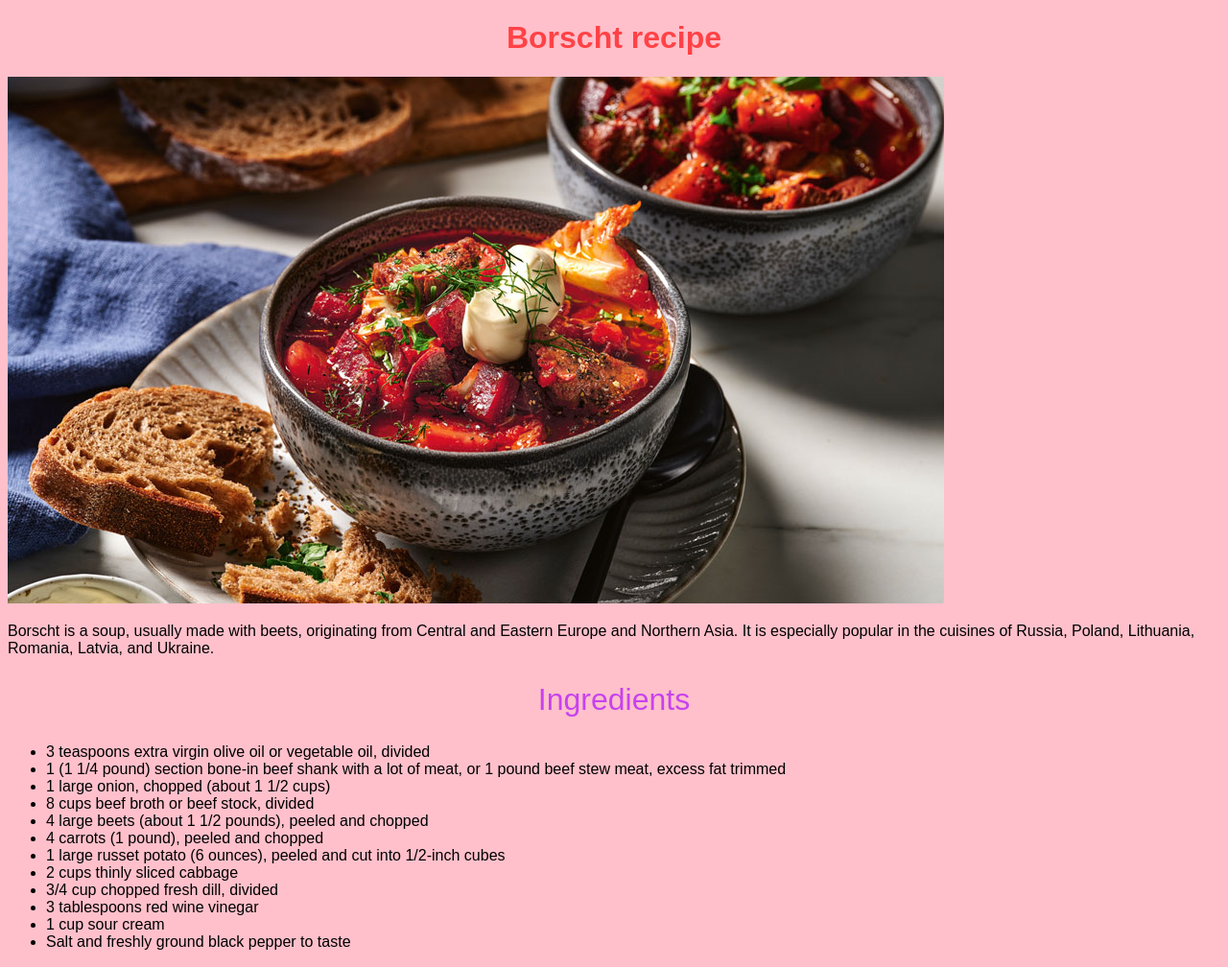
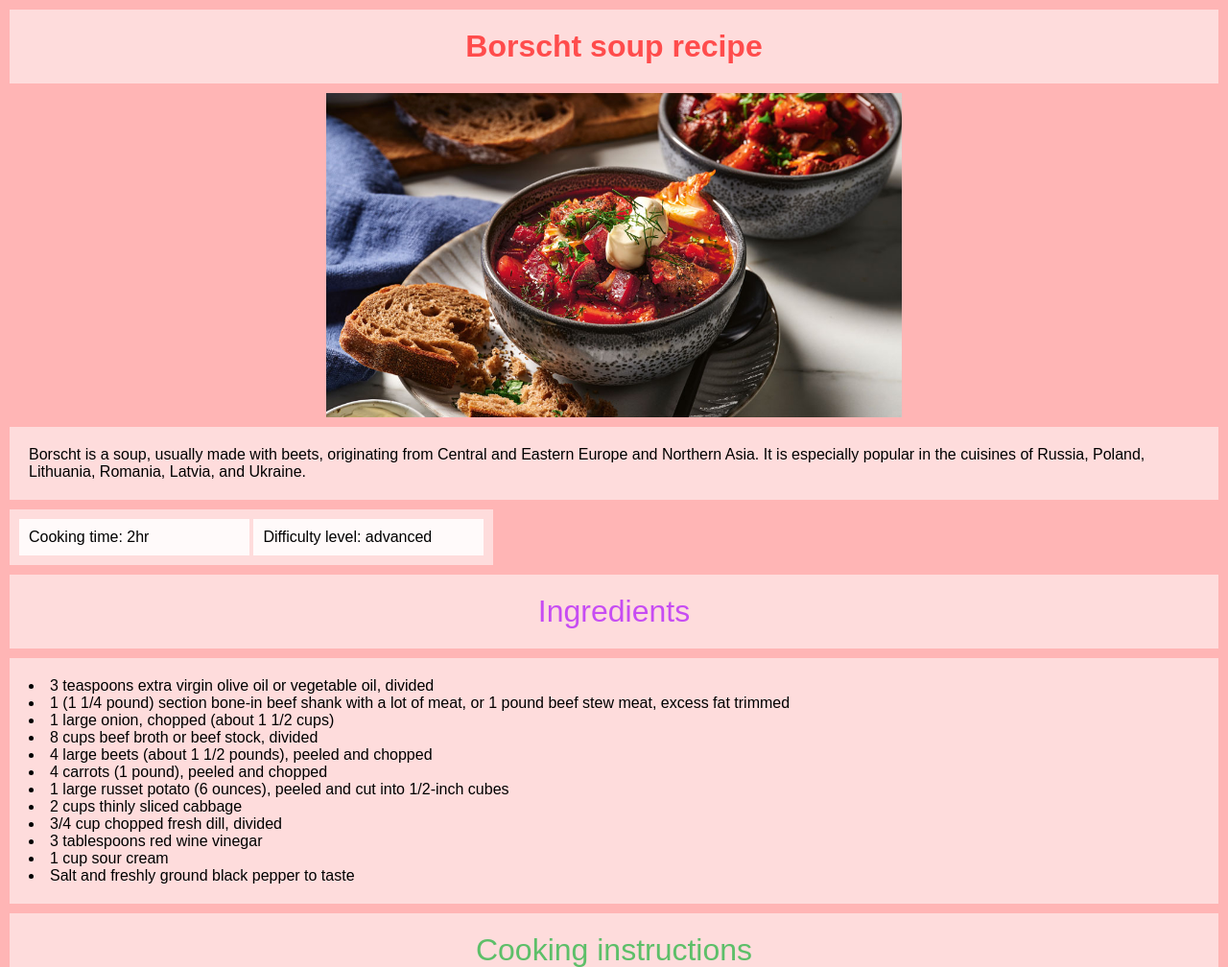
Before and after one commit to elenaalexandrova8/odin-recipes-css-boxmodel, a plain HTML site: page recipes/borscht.html in a window 1280 px wide. Shown: the top 1008 px of the page at 96% size. Drawn offline with Linux system fonts and the light colour scheme.

Commit message:
add styling using display types

```diff
--- a/recipes/borscht.html
+++ b/recipes/borscht.html
@@ -6,11 +6,14 @@
         <link rel="stylesheet" href="../styles.css"/>
     </head>
     <body>
-        <h1 class="header-main">Borscht recipe</h1>
-        <img src="../images/borscht.jpg" alt="borscht picture">
+        <h1 class="header-main">Borscht soup recipe</h1>
+        <img class="image" src="../images/borscht.jpg" alt="borscht picture">
         <p class="recipe">Borscht is a soup, usually made with beets, originating from Central and Eastern Europe and Northern Asia. It is especially popular in the cuisines of Russia, Poland, Lithuania, Romania, Latvia, and Ukraine.</p>
+        <div class="recipe feature-chart">
+            <span class="recipe-features">Cooking time: 2hr</span>
+            <span class="recipe-features">Difficulty level: advanced</span></div>
         <h2 class="subheader-one">Ingredients</h2>
-        <ul>
+        <ul class="recipe">
             <li>3 teaspoons extra virgin olive oil or vegetable oil, divided</li>
             <li>1 (1 1/4 pound) section bone-in beef shank with a lot of meat, or 1 pound beef stew meat, excess fat trimmed</li>
             <li>1 large onion, chopped (about 1 1/2 cups)</li>
@@ -25,7 +28,7 @@
             <li>Salt and freshly ground black pepper to taste</li>
         </ul>
         <h2 class="subheader-two">Cooking instructions</h2>
-        <ol>
+        <ol class="recipe">
             <li> Heat 2 teaspoons oil in a large, thick-bottomed pot on medium high heat. Add the shank slice or stew beef. Let the beef brown lightly on one side, then turn over. Add the chopped onions to the pot. Let the onions cook and soften, about 5 minutes.</li>
             <li>Pour 4 cups of the beef broth over the beef and onions in the pot. Bring to a boil. Lower the heat to a simmer. Cover and cook until the meat is falling-off-the-bone tender, about 1 hour and 30 minutes. </li>
             <li>Preheat the oven to 400°F.</li>
--- a/styles.css
+++ b/styles.css
@@ -1,31 +1,88 @@
-* {
+body {
     font-family: sans-serif;
-    background-color: pink;
+    background-color: rgb(255, 181, 181);
+    margin: 10px;
 }
 
 .header-main {
     color: rgba(255, 0, 0, 0.656);
+    background-color: rgb(254, 220, 220);
     font-weight: 600;
+    padding: 20px;
     font-size: xx-large;
     text-align: center;
+    margin-bottom: 10px;
+    margin-top: 0px;
 }
 
 .subheader-one {
     color: rgba(170, 0, 255, 0.656);
+    background-color: rgb(254, 220, 220);
+    padding: 20px;
     font-weight: 400;
     font-size: xx-large;
     text-align: center;
+    margin-bottom: 10px;
+    margin-top: 0px;
+
 }
 
 .subheader-two {
     color: rgba(8, 175, 44, 0.656);
+    background-color: rgb(254, 220, 220);
+    padding: 20px;
     font-weight: 400;
     font-size: xx-large;
     text-align: center;
+    margin-bottom: 10px;
+    margin-top: 0px;
+
 }
 
 .recipe {
     color:black;
+    background-color: rgb(254, 220, 220);
     font-weight: 300;
     font-size: l;
+    padding: 20px;
+    margin-bottom: 10px;
+    margin-top: 0px;
+
 }
+
+.recipe-preview {
+    display: inline-block;
+    vertical-align: top;
+    width: 400px;
+}
+
+.image {
+    display: block;
+    margin: 0px auto 10px auto;
+    width: 600px;
+}
+
+.image-preview {
+    display: inline-block;
+    width: 200px;
+    vertical-align: middle;
+}
+
+ul, ol {
+    list-style: inside;
+}
+
+.feature-chart {
+    display: inline-block;
+    margin-bottom: 10px;
+    margin-top: 0px;
+    padding: 10px;
+}
+
+.recipe-features {
+    display: inline-block;
+    background-color: rgb(255, 250, 250);
+    width: 220px;
+    padding: 10px;
+    margin: 0px;
+}
```
Also changed, not shown: index.html (+21 -3 lines), recipes/crepes.html (+6 -3 lines), recipes/eggplant.html (+7 -4 lines), images/crepes.jpg.
